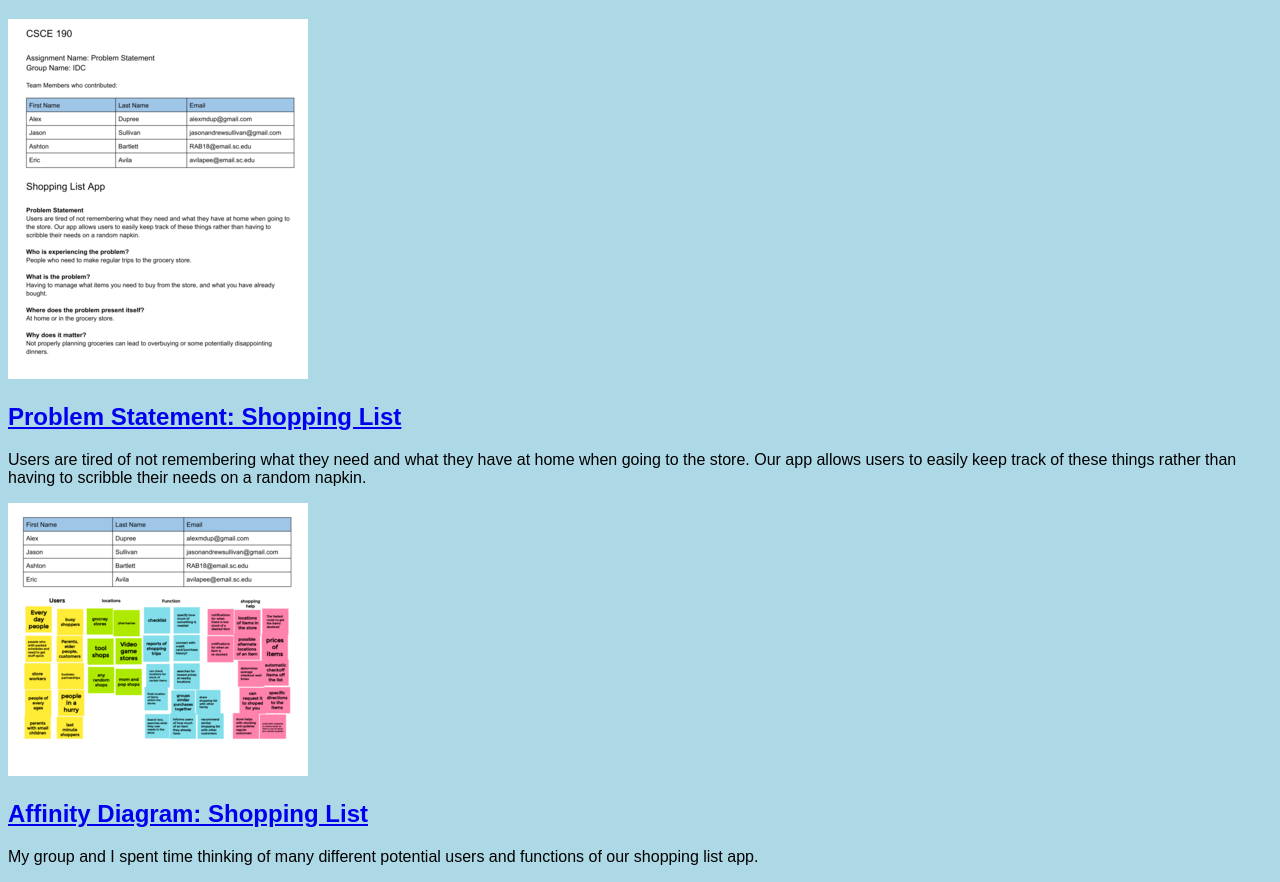
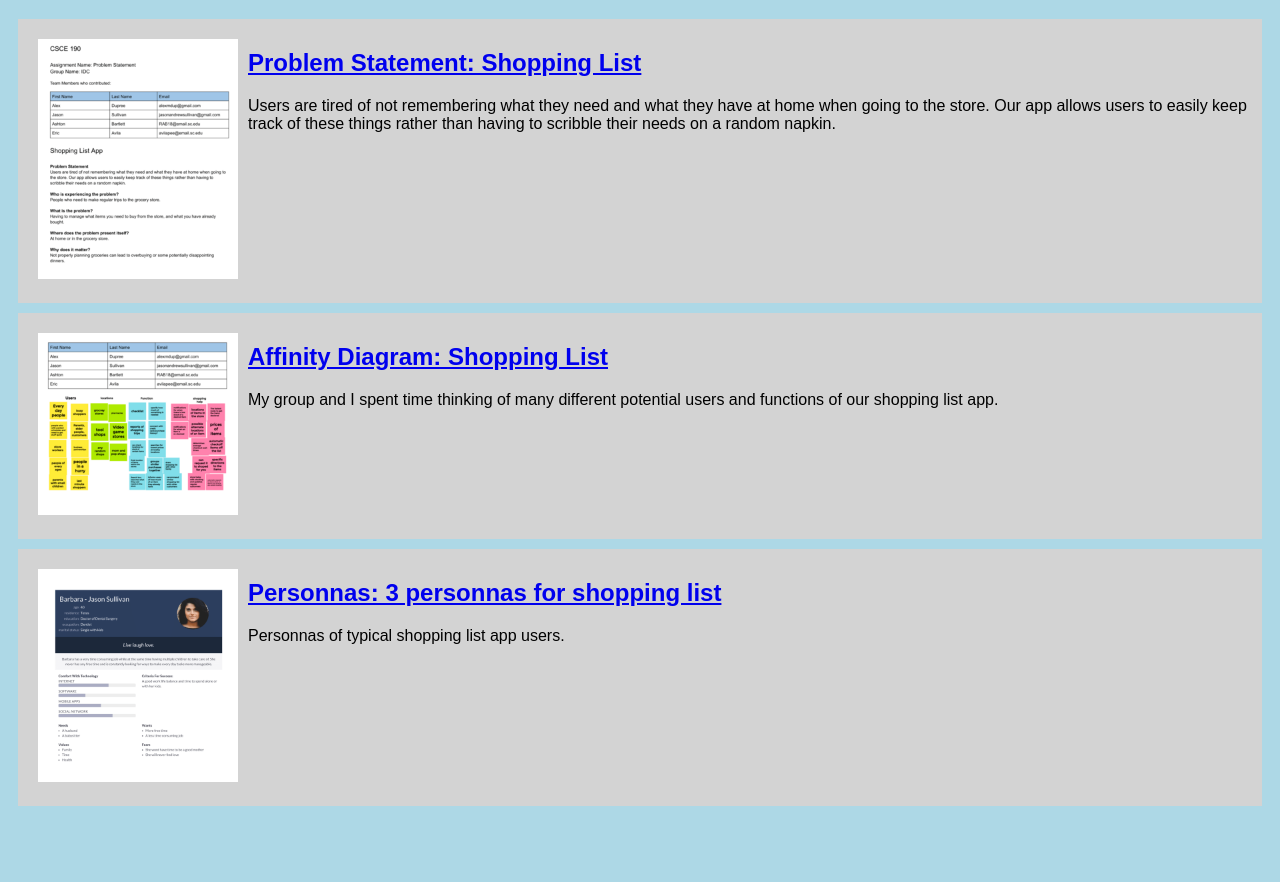
Before and after one commit to jsull123/jsull123.github.io, a plain HTML site: page index.html in a window 1280 px wide. Shown: the part 61-943 px from the top of the page. After the commit the page ends 877 px from the top, so only its background shows below. Drawn offline with Linux system fonts and the light colour scheme.

Commit message:
Add files via upload

```diff
--- a/index.html
+++ b/index.html
@@ -25,5 +25,15 @@
             </section>
         </section>
 
+         <!-- Personas -->
+         <section class="assignment">
+            <a href="files/personnas.pdf"><img src="images/personnas.png"></a>
+            <section class="ass-details">
+                <a href="files/personnas.pdf"><h2>Personnas: 3 personnas for shopping list</h2></a>
+                <p>Personnas of typical shopping list app users.</p>
+            </section>
+        </section>
+
+
     </body>
 </html>
--- a/styles.css
+++ b/styles.css
@@ -1,6 +1,18 @@
 body{
     background:lightblue;
     font-family: Arial, Helvetica, sans-serif;
+}
+
+.assignment {
+    display:flex;
+    padding:10px;
+    margin:10px;
+    background:lightgray;
+}
+
+.assignment img {
+    width:200px;
+    padding:10px;
 }
 
 h1 {
```
Also changed, not shown: images/personnas.png (added), 1 other file.
